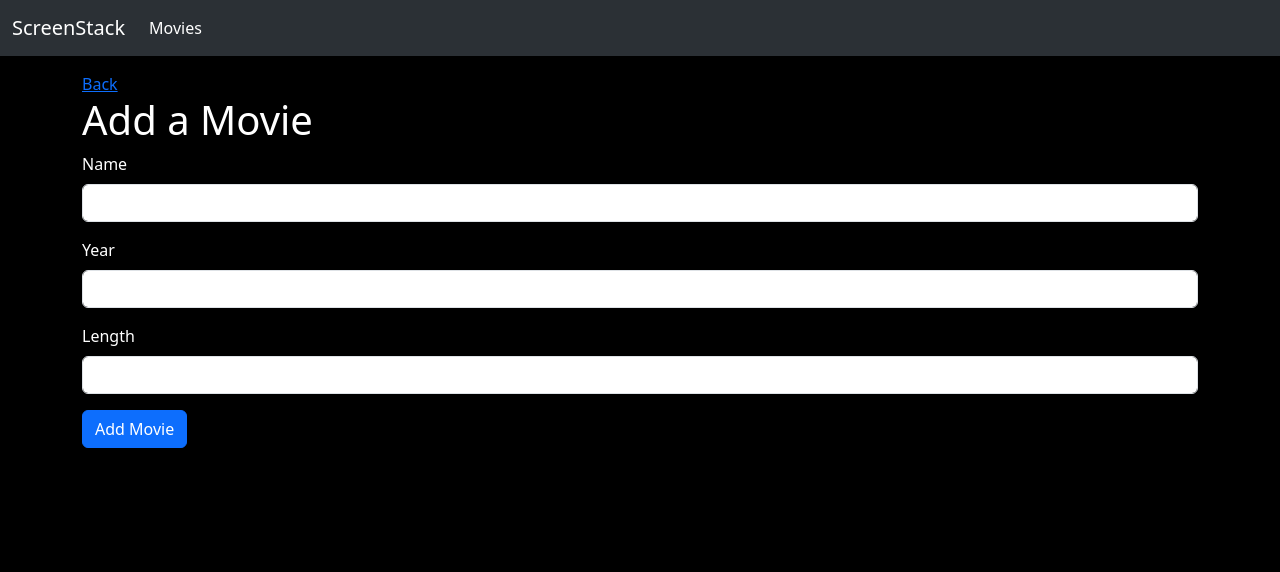
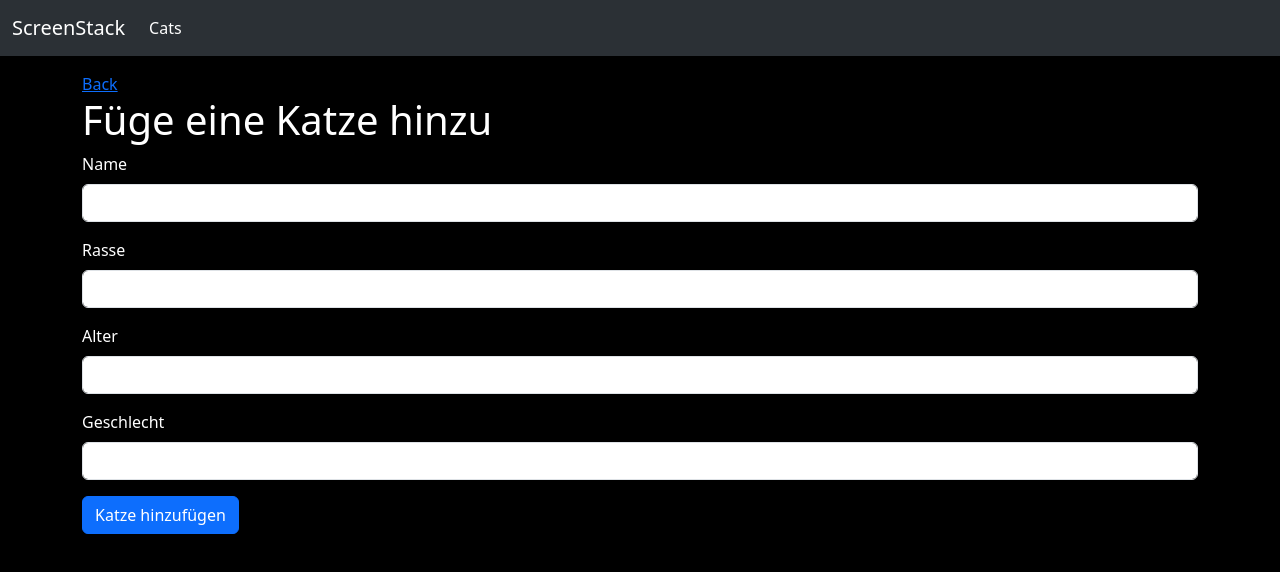
Before and after one commit to Elzamx/myproject_katzenausstellung, a SvelteKit app: page /movies/create in a window 1280 px wide. Shown: the top 572 px of the page. Built offline with nearby package versions, Linux system fonts and the light colour scheme.

Commit message:
movie_s zu katze_n angepasst

```diff
--- a/src/routes/+layout.svelte
+++ b/src/routes/+layout.svelte
@@ -24,7 +24,7 @@
       <ul class="navbar-nav">
         <li class="nav-item">
           <a class="nav-link active" aria-current="page" href="/movies"
-            >Movies</a
+            >Cats</a
           >
         </li>
       </ul>
--- a/src/routes/movies/+page.server.js
+++ b/src/routes/movies/+page.server.js
@@ -2,6 +2,6 @@ import db from "$lib/db.js";
 
 export async function load() {
   return {
-    movies: await db.getMovies()
+    katzen: await db.getMovies()
   };
 }
--- a/src/routes/movies/+page.svelte
+++ b/src/routes/movies/+page.svelte
@@ -5,12 +5,12 @@
 
 <p><i>Daten und Bilder generiert mit ChatGPT und DALL-E</i></p>
 <div>
-  <a href="/movies/create" class="btn btn-primary">Add New Movie</a>
+  <a href="/movies/create" class="btn btn-primary">Add New Cat</a>
 </div>
 <div class="row mt-3">
-  {#each data.movies as movie}
+  {#each data.katzen as katze}
     <div class="col-sm-6 col-md-4 col-lg-3 mb-2 gx-2">
-      <MovieCard {movie}></MovieCard>
+      <MovieCard {katze}></MovieCard>
     </div>
   {/each}
 </div>
--- a/src/routes/movies/[movie_id]/+page.server.js
+++ b/src/routes/movies/[movie_id]/+page.server.js
@@ -3,7 +3,7 @@ import { redirect } from "@sveltejs/kit";
 
 export async function load({ params }) {
   return {
-    movie: await db.getMovie(params.movie_id),
+    katze: await db.getMovie(params.katze_id),
   };
 }
 
--- a/src/routes/movies/create/+page.server.js
+++ b/src/routes/movies/create/+page.server.js
@@ -3,12 +3,13 @@ import db from "$lib/db.js";
 export const actions = {
   create: async ({ request }) => {
     const data = await request.formData();
-    let movie = {
-      title: data.get("name"),
-      year: data.get("year"),
-      length: data.get("length"),
+    let katze = {
+      name: data.get("name"),
+      rasse: data.get("rasse"),
+      alter: data.get("alter"),
+      geschlecht: data.get("geschlecht"),
     };
-    await db.createMovie(movie);
+    await db.createKatzenaustellung(Katzenausstellung);
     return { success: true };
   },
 };
--- a/src/routes/movies/create/+page.svelte
+++ b/src/routes/movies/create/+page.svelte
@@ -3,23 +3,27 @@
 </script>
 
 <a href="/movies">Back</a>
-<h1>Add a Movie</h1>
+<h1>Füge eine Katze hinzu</h1>
 <form method="POST" action="?/create">
   <div class="mb-3">
     <label for="" class="form-label">Name</label>
     <input name="name" class="form-control" type="text" />
   </div>
   <div class="mb-3">
-    <label for="" class="form-label">Year</label>
-    <input name="year" class="form-control" type="number" />
+    <label for="" class="form-label">Rasse</label>
+    <input name="rasse" class="form-control" type="number" />
   </div>
   <div class="mb-3">
-    <label for="" class="form-label">Length</label>
-    <input name="length" class="form-control" type="text" />
+    <label for="" class="form-label">Alter</label>
+    <input name="alter" class="form-control" type="text" />
   </div>
-  <button type="submit" class="btn btn-primary">Add Movie</button>
+    <div class="mb-3">
+    <label for="" class="form-label">Geschlecht</label>
+    <input name="geschlecht" class="form-control" type="text" />
+  </div>
+  <button type="submit" class="btn btn-primary">Katze hinzufügen</button>
 </form>
 
 {#if form?.success}
-  <p>Movie created</p>
+  <p>Katze hinzugefügt</p>
 {/if}
```
Also changed, not shown: src/lib/components/MovieCard.svelte (+11 -5 lines), src/lib/db.js, static/images/ragdoll.png.
